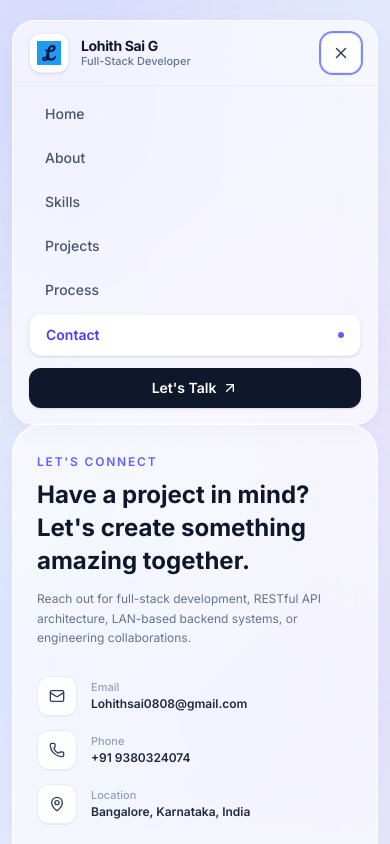
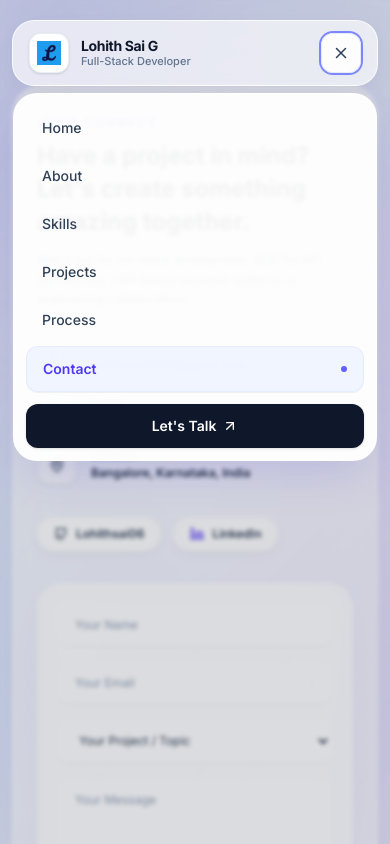
Before and after one commit to Lohithsai06/Portfolio-2.O, a Next.js app: page /contact in a window 390 px wide. Both pictures are taken after a click on the button "Open navigation menu". Shown: the top 844 px of the page. Built offline with nearby package versions, Linux system fonts and the light colour scheme.

Commit message:
nav bar fix

```diff
--- a/src/components/Navbar.tsx
+++ b/src/components/Navbar.tsx
@@ -1,6 +1,6 @@
 "use client";
 
-import { useState, useEffect } from "react";
+import { useState, useEffect, useRef } from "react";
 import { usePathname } from "next/navigation";
 import Link from "next/link";
 import Image from "next/image";
@@ -13,6 +13,46 @@ const Navbar = () => {
   const [activeSection, setActiveSection] = useState("home");
   const [scrolled, setScrolled] = useState(false);
   const pathname = usePathname();
+  const navRef = useRef<HTMLElement | null>(null);
+
+  // Close mobile menu on Escape key press
+  useEffect(() => {
+    const handleKeyDown = (e: KeyboardEvent) => {
+      if (e.key === "Escape" && isOpen) {
+        setIsOpen(false);
+      }
+    };
+    window.addEventListener("keydown", handleKeyDown);
+    return () => window.removeEventListener("keydown", handleKeyDown);
+  }, [isOpen]);
+
+  // Close mobile menu on outside click or touch
+  useEffect(() => {
+    const handleOutsideClick = (e: MouseEvent | TouchEvent) => {
+      if (navRef.current && !navRef.current.contains(e.target as Node)) {
+        setIsOpen(false);
+      }
+    };
+    if (isOpen) {
+      document.addEventListener("mousedown", handleOutsideClick);
+      document.addEventListener("touchstart", handleOutsideClick);
+    }
+    return () => {
+      document.removeEventListener("mousedown", handleOutsideClick);
+      document.removeEventListener("touchstart", handleOutsideClick);
+    };
+  }, [isOpen]);
+
+  // Auto-close menu if screen width expands to desktop
+  useEffect(() => {
+    const handleResize = () => {
+      if (window.innerWidth >= 768 && isOpen) {
+        setIsOpen(false);
+      }
+    };
+    window.addEventListener("resize", handleResize);
+    return () => window.removeEventListener("resize", handleResize);
+  }, [isOpen]);
 
   useEffect(() => {
     const handleScroll = () => {
@@ -46,17 +86,38 @@ const Navbar = () => {
       setActiveSection(id);
       const target = document.getElementById(id);
       if (target) {
+        setTimeout(() => {
           target.scrollIntoView({ behavior: "smooth", block: "start" });
+        }, 30);
+        if (window.location.hash !== href) {
           window.history.pushState(null, "", href);
+        }
       }
     }
   };
 
   return (
+    <>
+      {/* Mobile Backdrop Overlay to dismiss on outside tap */}
+      <AnimatePresence>
+        {isOpen && (
+          <motion.div
+            initial={{ opacity: 0 }}
+            animate={{ opacity: 1 }}
+            exit={{ opacity: 0 }}
+            transition={{ duration: 0.15 }}
+            onClick={() => setIsOpen(false)}
+            aria-hidden="true"
+            className="md:hidden fixed inset-0 z-40 bg-slate-900/15 backdrop-blur-[2px]"
+          />
+        )}
+      </AnimatePresence>
+
       <header className="sticky top-3 z-50 w-full px-3 sm:px-6 pt-2">
         <nav
+          ref={navRef}
           aria-label="Primary Navigation"
-        className={`max-w-[1140px] mx-auto rounded-[22px] transition-all duration-300 ${
+          className={`relative max-w-[1140px] mx-auto rounded-[22px] transition-all duration-300 ${
             scrolled
               ? "bg-white/80 backdrop-blur-2xl border border-white/90 shadow-[0_12px_36px_-8px_rgba(79,70,229,0.1)]"
               : "bg-white/65 backdrop-blur-xl border border-white/80 shadow-[0_8px_28px_-6px_rgba(15,23,42,0.05)]"
@@ -144,15 +205,15 @@ const Navbar = () => {
           </div>
         </div>
 
-        {/* Mobile Navigation Drawer */}
+        {/* Mobile Navigation Drawer: Floating glass dropdown card */}
         <AnimatePresence>
           {isOpen && (
             <motion.div
-              initial={{ opacity: 0, height: 0 }}
-              animate={{ opacity: 1, height: "auto" }}
-              exit={{ opacity: 0, height: 0 }}
-              transition={{ duration: 0.2 }}
-              className="md:hidden overflow-hidden border-t border-slate-200/60 px-4 pb-4 pt-2"
+              initial={{ opacity: 0, y: -6, scale: 0.98 }}
+              animate={{ opacity: 1, y: 0, scale: 1 }}
+              exit={{ opacity: 0, y: -6, scale: 0.98 }}
+              transition={{ duration: 0.2, ease: "easeOut" }}
+              className="md:hidden absolute top-[calc(100%+8px)] left-0 right-0 rounded-[24px] bg-white/95 backdrop-blur-2xl border border-white/90 shadow-[0_20px_45px_-10px_rgba(79,70,229,0.18)] p-3 z-50 overflow-hidden"
             >
               <div className="flex flex-col gap-1">
                 {navLinks.map((link) => {
@@ -160,37 +221,38 @@ const Navbar = () => {
                   const resolvedHref =
                     pathname === "/" ? link.href : `/${link.href}`;
                   return (
-                    <Link
+                    <a
                       key={link.name}
                       href={resolvedHref}
                       onClick={(e) => handleNavClick(e, link.href, link.id)}
-                      className={`px-4 py-2.5 rounded-xl text-sm font-medium transition-colors flex items-center justify-between ${
+                      className={`px-4 py-3 rounded-xl text-sm font-medium transition-colors flex items-center justify-between cursor-pointer ${
                         isActive
-                          ? "bg-white text-indigo-600 font-semibold shadow-sm border border-slate-100"
-                          : "text-slate-600 hover:bg-white/60 hover:text-slate-900"
+                          ? "bg-indigo-50/80 text-indigo-600 font-semibold border border-indigo-100/70 shadow-2xs"
+                          : "text-slate-700 hover:bg-slate-50 hover:text-slate-900"
                       }`}
                     >
                       <span>{link.name}</span>
                       {isActive && (
                         <span className="w-1.5 h-1.5 rounded-full bg-indigo-500" />
                       )}
-                    </Link>
+                    </a>
                   );
                 })}
-                <Link
+                <a
                   href={pathname === "/" ? "#contact" : "/#contact"}
                   onClick={(e) => handleNavClick(e, "#contact", "contact")}
-                  className="mt-2 w-full inline-flex items-center justify-center gap-1.5 bg-slate-900 hover:bg-slate-800 text-white rounded-xl py-2.5 px-4 text-sm font-semibold shadow-sm transition-all"
+                  className="mt-2 w-full inline-flex items-center justify-center gap-1.5 bg-slate-900 hover:bg-slate-800 text-white rounded-xl py-3 px-4 text-sm font-semibold shadow-sm transition-all cursor-pointer"
                 >
                   <span>Let&apos;s Talk</span>
                   <ArrowUpRight className="w-4 h-4" />
-                </Link>
+                </a>
               </div>
             </motion.div>
           )}
         </AnimatePresence>
       </nav>
     </header>
+  </>
   );
 };
 
--- a/src/sections/About.tsx
+++ b/src/sections/About.tsx
@@ -45,7 +45,10 @@ const capabilities = [
 
 const About = () => {
   return (
-    <section id="about" className="w-full px-3 sm:px-6 py-2.5 space-y-5">
+    <section
+      id="about"
+      className="w-full px-3 sm:px-6 py-2.5 space-y-5 scroll-mt-24 sm:scroll-mt-28"
+    >
       {/* Panel 1: About Me (Two-Column Reference Layout) */}
       <div className="max-w-[1140px] mx-auto glass-panel rounded-[32px] p-6 sm:p-10 lg:p-12">
         <div className="grid grid-cols-1 lg:grid-cols-12 gap-8 lg:gap-10 items-center">
--- a/src/sections/Contact.tsx
+++ b/src/sections/Contact.tsx
@@ -68,7 +68,10 @@ const Contact = () => {
   };
 
   return (
-    <section id="contact" className="w-full px-3 sm:px-6 py-2.5">
+    <section
+      id="contact"
+      className="w-full px-3 sm:px-6 py-2.5 scroll-mt-24 sm:scroll-mt-28"
+    >
       <div className="max-w-[1140px] mx-auto glass-panel rounded-[32px] p-6 sm:p-10 lg:p-12 relative overflow-hidden">
         {/* Decorative soft lavender-blue orb in bottom-right matching reference */}
         <div
--- a/src/sections/Process.tsx
+++ b/src/sections/Process.tsx
@@ -50,7 +50,10 @@ const processSteps = [
 
 const Process = () => {
   return (
-    <section id="process" className="w-full px-3 sm:px-6 py-2.5">
+    <section
+      id="process"
+      className="w-full px-3 sm:px-6 py-2.5 scroll-mt-24 sm:scroll-mt-28"
+    >
       <div className="max-w-[1140px] mx-auto glass-panel rounded-[32px] p-6 sm:p-10 lg:p-12">
         <div className="mb-8">
           <span className="inline-block text-xs font-semibold tracking-[0.15em] uppercase text-indigo-500 mb-1.5">
--- a/src/sections/Projects.tsx
+++ b/src/sections/Projects.tsx
@@ -709,7 +709,10 @@ const Projects = ({ repos: initialRepos }: ProjectsProps) => {
     : null;
 
   return (
-    <section id="projects" className="w-full px-3 sm:px-6 py-2.5">
+    <section
+      id="projects"
+      className="w-full px-3 sm:px-6 py-2.5 scroll-mt-24 sm:scroll-mt-28"
+    >
       <div className="max-w-[1140px] mx-auto glass-panel rounded-[32px] p-5 sm:p-10 lg:p-12">
         {/* Header Row matching FEATURED PROJECTS / Selected Work */}
         <div className="flex flex-col sm:flex-row sm:items-end justify-between gap-4 mb-8">
--- a/src/sections/Skills.tsx
+++ b/src/sections/Skills.tsx
@@ -59,7 +59,10 @@ const skillCategories: SkillCategory[] = [
 
 const Skills = () => {
   return (
-    <section id="skills" className="w-full px-3 sm:px-6 py-2.5">
+    <section
+      id="skills"
+      className="w-full px-3 sm:px-6 py-2.5 scroll-mt-24 sm:scroll-mt-28"
+    >
       <div className="max-w-[1140px] mx-auto glass-panel rounded-[32px] p-6 sm:p-10 lg:p-12">
         {/* Section Header matching TOOLS & SKILLS / Technologies I Use */}
         <div className="mb-8">
```
Lines whose indentation alone changed are shown as unchanged.
